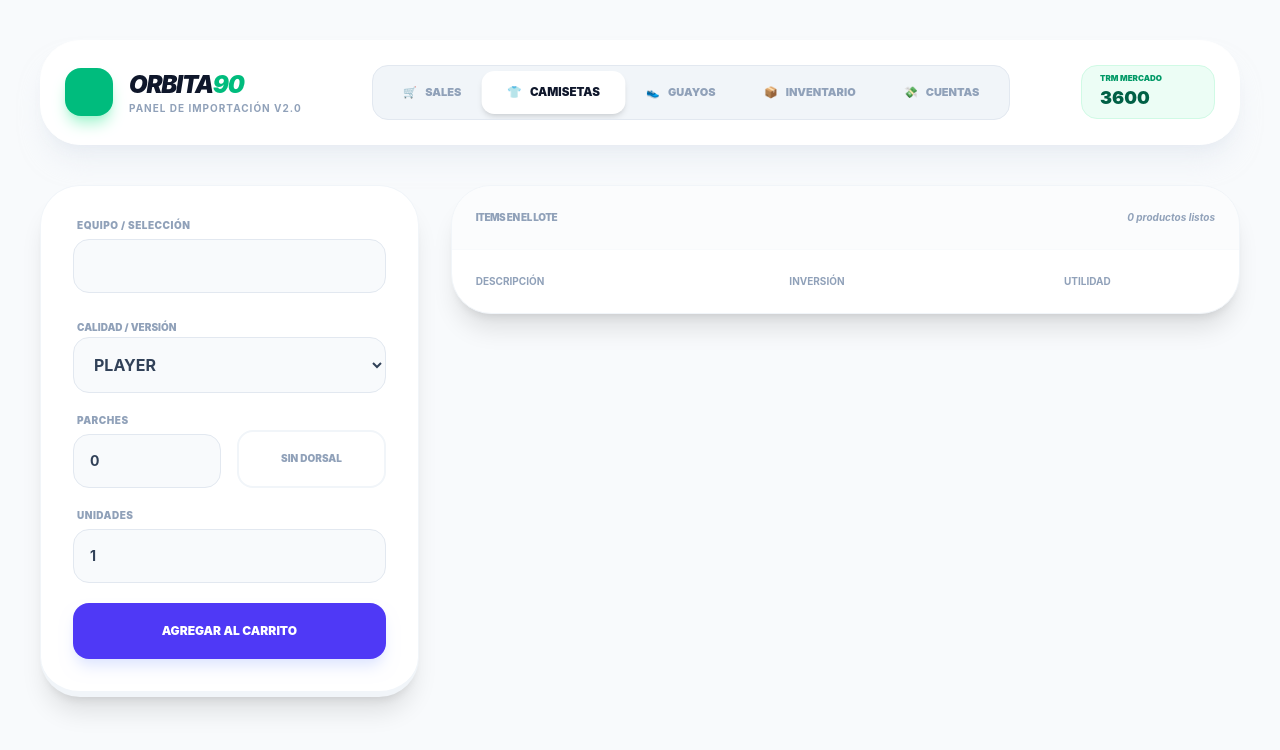
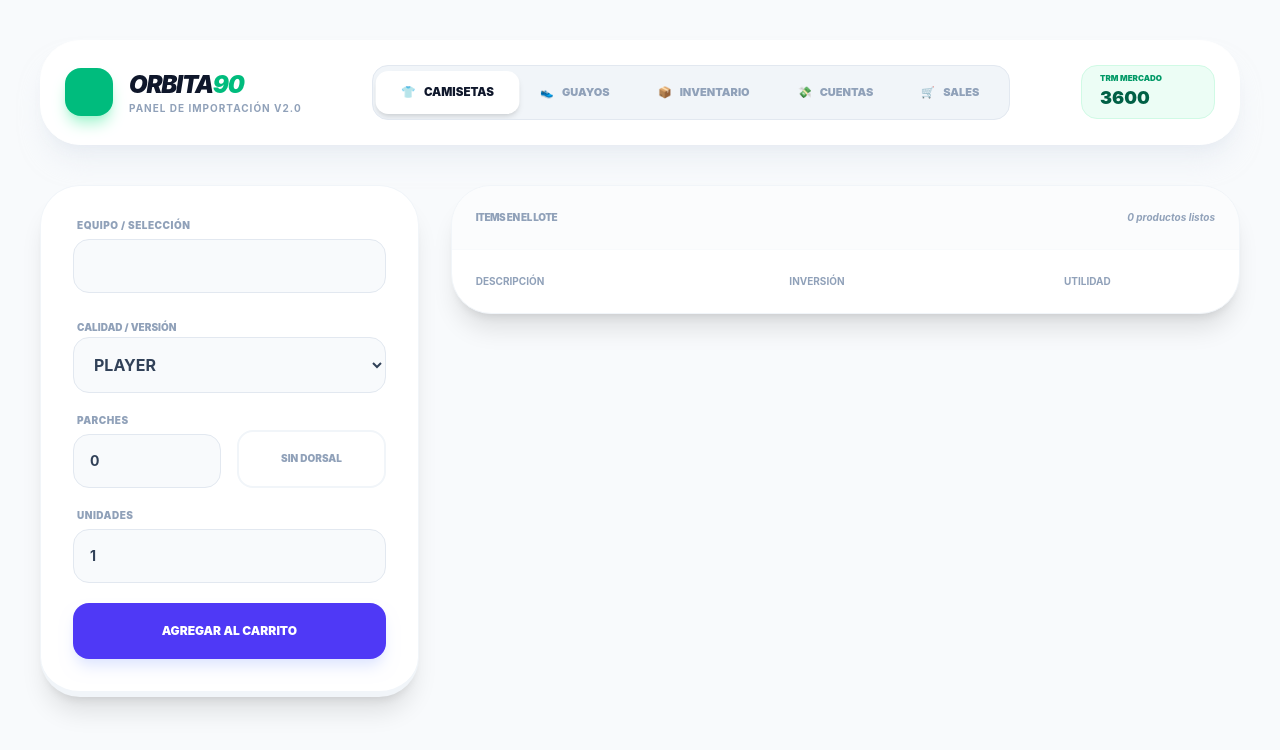
Before and after one commit to JOSSUAR2004/calculadora-negocio-final, a React (Vite) app: page / in a window 1280 px wide. Shown: the top 750 px of the page. Built offline with nearby package versions, Linux system fonts and the light colour scheme.

Commit message:
implementacion-modulo-ventas-correpcio-visual

```diff
--- a/src/App.jsx
+++ b/src/App.jsx
@@ -154,11 +154,13 @@ const App = () => {
 
           <nav className="flex bg-slate-100 p-1.5 rounded-2xl w-full lg:w-auto overflow-x-auto border border-slate-200">
             {[
-              { id: 'ventas', label: 'Sales', icon: '🛒' },
+
               { id: 'camisetas', label: 'Camisetas', icon: '👕' },
               { id: 'zapatos', label: 'Guayos', icon: '👟' },
               { id: 'stock', label: 'Inventario', icon: '📦' },
-              { id: 'deudas', label: 'Cuentas', icon: '💸' }
+              { id: 'deudas', label: 'Cuentas', icon: '💸' },
+              { id: 'ventas', label: 'Sales', icon: '🛒' },
+
 
 
             ].map((tab) => (
@@ -467,7 +469,7 @@ const App = () => {
                               <td className="p-6 font-bold text-slate-800 uppercase">{item.referencia}</td>
                               <td className="p-6 text-center font-black text-orange-600">Talla {item.talla}</td>
                               <td className="p-6 text-right space-x-4">
-                                <button onClick={() => iniciarEdicion(item)} className="text-slate-400 hover:text-indigo-600 transition-colors">✏️ Editar</button>
+                                <button onClick={() => iniciarEdicion(item)} className="text-slate-400 hover:text-indigo-600 transition-colors"> Editar</button>
                                 <button onClick={() => registrarVenta(item)} className="bg-slate-900 text-white px-4 py-2 rounded-xl font-black text-[9px] uppercase hover:bg-emerald-500 transition-colors">Vendido</button>
                               </td >
                             </>
```
